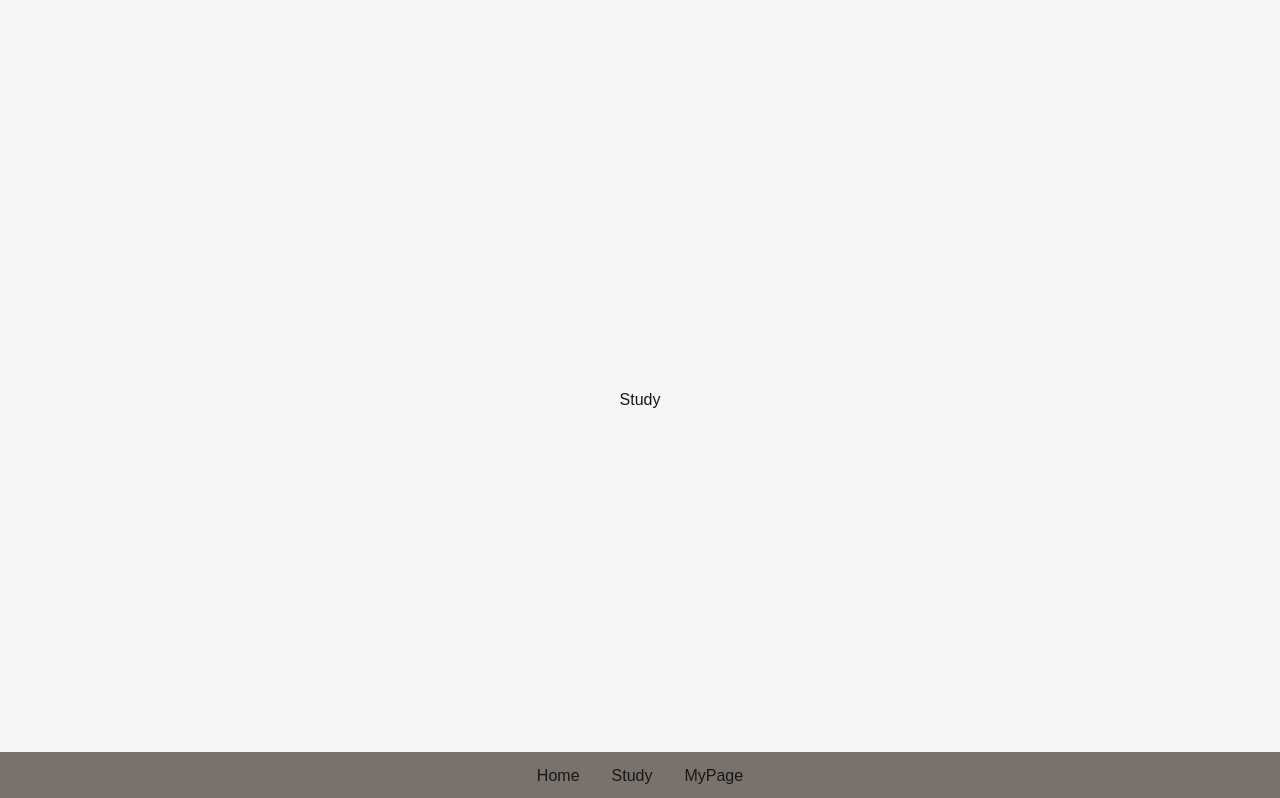
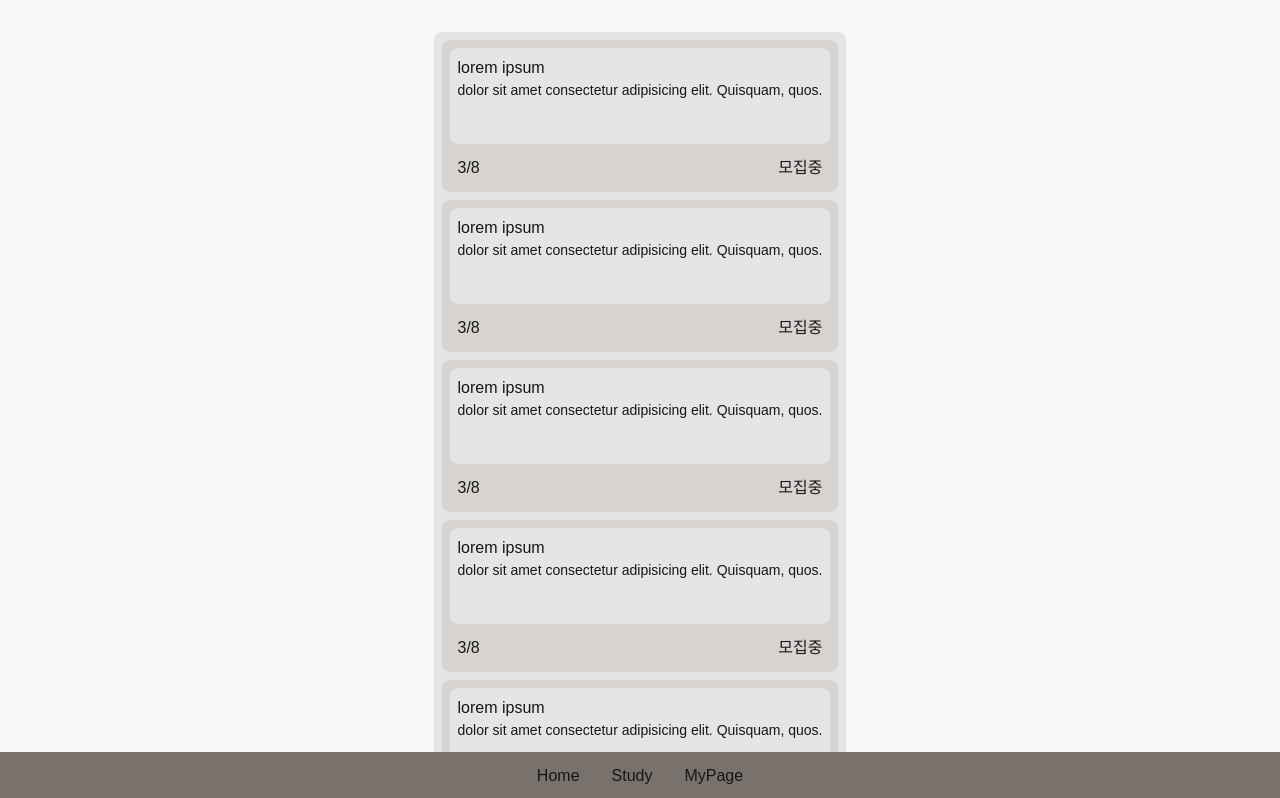
Before and after one commit to wsk-projects/next-reservation, a Next.js app: page /study in a window 1280 px wide. Shown: the top 798 px of the page. Built offline with nearby package versions, Linux system fonts and the light colour scheme.

Commit message:
:art:design: 스터디 목록 레이아웃 구현

```diff
--- a/src/app/study/page.tsx
+++ b/src/app/study/page.tsx
@@ -1,7 +1,52 @@
+import Stack from "@/components/common/Stack";
+import Wrapper from "@/components/Wrapper";
+import Link from "next/link";
+
 export default function StudyPage() {
   return (
-    <div>
-      <h1>Study</h1>
-    </div>
+    <Wrapper className="pb-20">
+      <Stack.V className="w-full h-full rounded-lg p-2 mt-4 bg-stone-200">
+        <StudyCard />
+        <StudyCard />
+        <StudyCard />
+        <StudyCard />
+
+        <StudyCard />
+        <StudyCard />
+        <StudyCard />
+        <StudyCard />
+      </Stack.V>
+    </Wrapper>
   );
 }
+
+function StudyCard({
+  id = "1",
+  title = "lorem ipsum",
+  description = "dolor sit amet consectetur adipisicing elit. Quisquam, quos.",
+  member_current = 3,
+  member_max = 8,
+  status = "모집중",
+}: {
+  id?: string;
+  title?: string;
+  description?: string;
+  member_current?: number;
+  member_max?: number;
+  status?: string;
+}) {
+  return (
+    <Stack.V className="w-full h-auto rounded-lg p-2 bg-stone-300">
+      <Stack.V className="w-full h-24 rounded-lg p-2 bg-neutral-200 ">
+        <Link href={`/study/${id}`}>
+          <p className="rounded-lg text-semibold">{title}</p>
+          <div className="rounded-lg text-sm">{description}</div>
+        </Link>
+      </Stack.V>
+      <Stack.H className="w-full h-8 px-2" justify="between">
+        <div>{`${member_current}/${member_max}`}</div>
+        <div>{status}</div>
+      </Stack.H>
+    </Stack.V>
+  );
+}
--- a/src/components/Component.tsx
+++ b/src/components/Wrapper.tsx
@@ -1,6 +1,6 @@
-import { LayoutCommonProps, LayoutWrapperProps } from "@/types/props";
+import { CommonProps, WrapperProps } from "@/types/props";
 
-interface ComponentProps extends LayoutCommonProps, LayoutWrapperProps {}
+interface ComponentProps extends CommonProps, WrapperProps {}
 
 export default function Component({ as: Tag = "div", id, className, children, ...props }: ComponentProps): JSX.Element {
   return (
--- /dev/null
+++ b/src/components/common/Stack.tsx
@@ -0,0 +1,19 @@
+import clsx from "clsx";
+import FlexLayout, { FlexLayoutProps } from "@/components/layout/flex/FlexLayout";
+
+interface StackProps extends Omit<FlexLayoutProps, "direction"> {
+  wrap?: boolean;
+}
+
+const baseStyle = "gap-2";
+
+const Stack = {
+  H: ({ justify = "start", align = "center", ...props }: StackProps) => (
+    <FlexLayout {...props} className={clsx(baseStyle, props.className)} justify={justify} align={align} horizontal />
+  ),
+  V: ({ justify = "start", align = "start", ...props }: StackProps) => (
+    <FlexLayout {...props} className={clsx(baseStyle, props.className)} justify={justify} align={align} />
+  ),
+};
+
+export default Stack;
--- a/src/components/layout/wrapper/Floating.tsx
+++ b/src/components/layout/wrapper/Floating.tsx
@@ -1,7 +1,7 @@
-import { LayoutCommonProps, LayoutWrapperProps } from "@/types/props";
+import { CommonProps, WrapperProps } from "@/types/props";
 import clsx from "clsx";
 
-export interface FloatingLayoutProps extends LayoutCommonProps, LayoutWrapperProps {}
+export interface FloatingLayoutProps extends CommonProps, WrapperProps {}
 
 export const FloatingLayout = ({ as: Tag = "div", id, className, children }: FloatingLayoutProps) => {
   return (
--- a/src/layouts/main/Main.tsx
+++ b/src/layouts/main/Main.tsx
@@ -1,6 +1,6 @@
 export default function Main({ children }: { children: React.ReactNode }) {
   return (
-    <div id="main" className="h-full flex flex-col justify-center items-center p-4">
+    <div id="main" className="h-full flex flex-col justify-start items-center p-4">
       {children}
     </div>
   );
--- a/src/types/props/LayoutCommonProps.ts
+++ b/src/types/props/CommonProps.ts
@@ -1,4 +1,4 @@
-export interface LayoutCommonProps {
+export interface CommonProps {
   id?: string;
   className?: string;
 }
--- /dev/null
+++ b/src/types/props/FlexAttributeProps.ts
@@ -0,0 +1,21 @@
+export interface FlexAttributeProps {
+  justify?: "start" | "end" | "center" | "between" | "around";
+  align?: "start" | "end" | "center" | "baseline" | "stretch";
+  wrap?: boolean;
+}
+
+export const JUSTIFY_CONTENT = {
+  start: "justify-start",
+  end: "justify-end",
+  center: "justify-center",
+  between: "justify-between",
+  around: "justify-around",
+};
+
+export const ALIGN_ITEMS = {
+  start: "items-start",
+  end: "items-end",
+  center: "items-center",
+  baseline: "items-baseline",
+  stretch: "items-stretch",
+};
--- a/src/types/props/LayoutWrapperProps.ts
+++ b/src/types/props/WrapperProps.ts
@@ -1,4 +1,4 @@
-export interface LayoutWrapperProps {
+export interface WrapperProps {
   as?: keyof JSX.IntrinsicElements;
   children?: React.ReactNode;
 }
--- a/src/types/props/index.ts
+++ b/src/types/props/index.ts
@@ -1,2 +1,3 @@
-export * from "./LayoutCommonProps";
-export * from "./LayoutWrapperProps";
+export * from "./CommonProps";
+export * from "./WrapperProps";
+export * from "./FlexAttributeProps";
```
